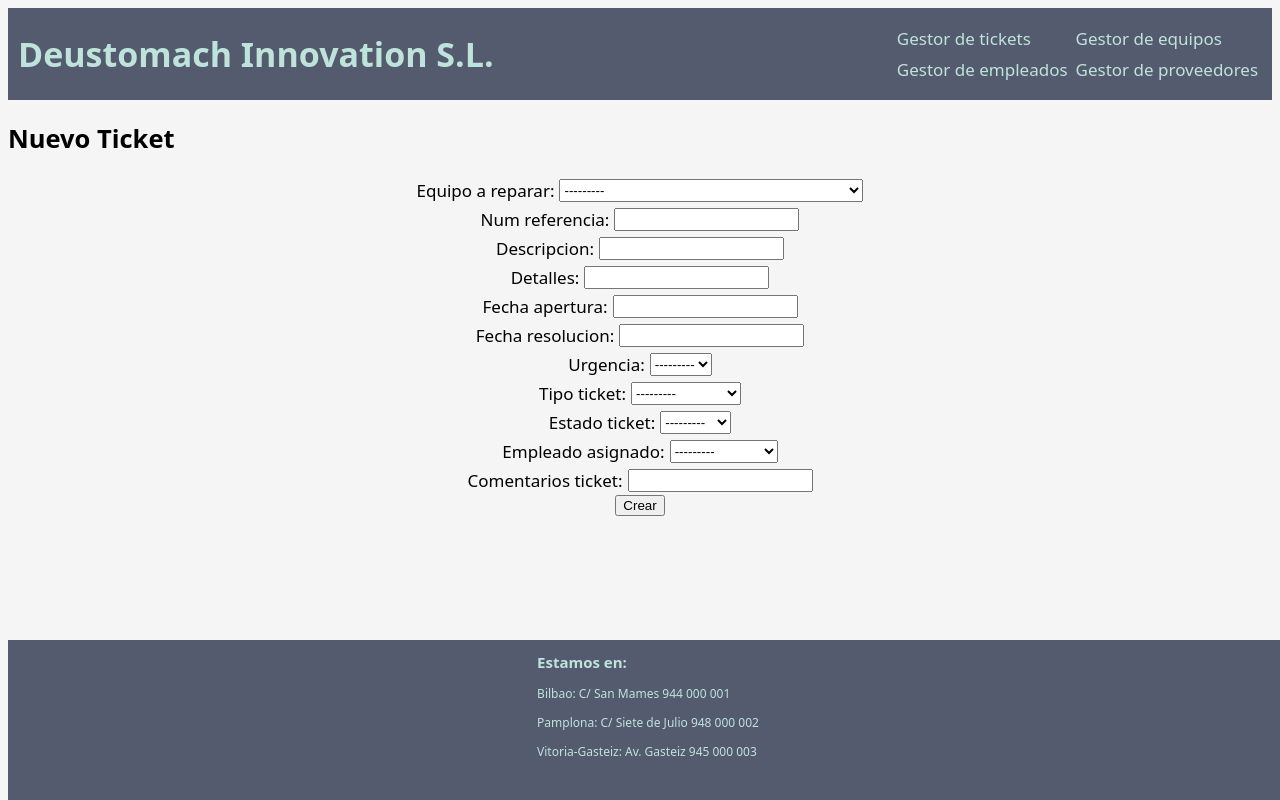
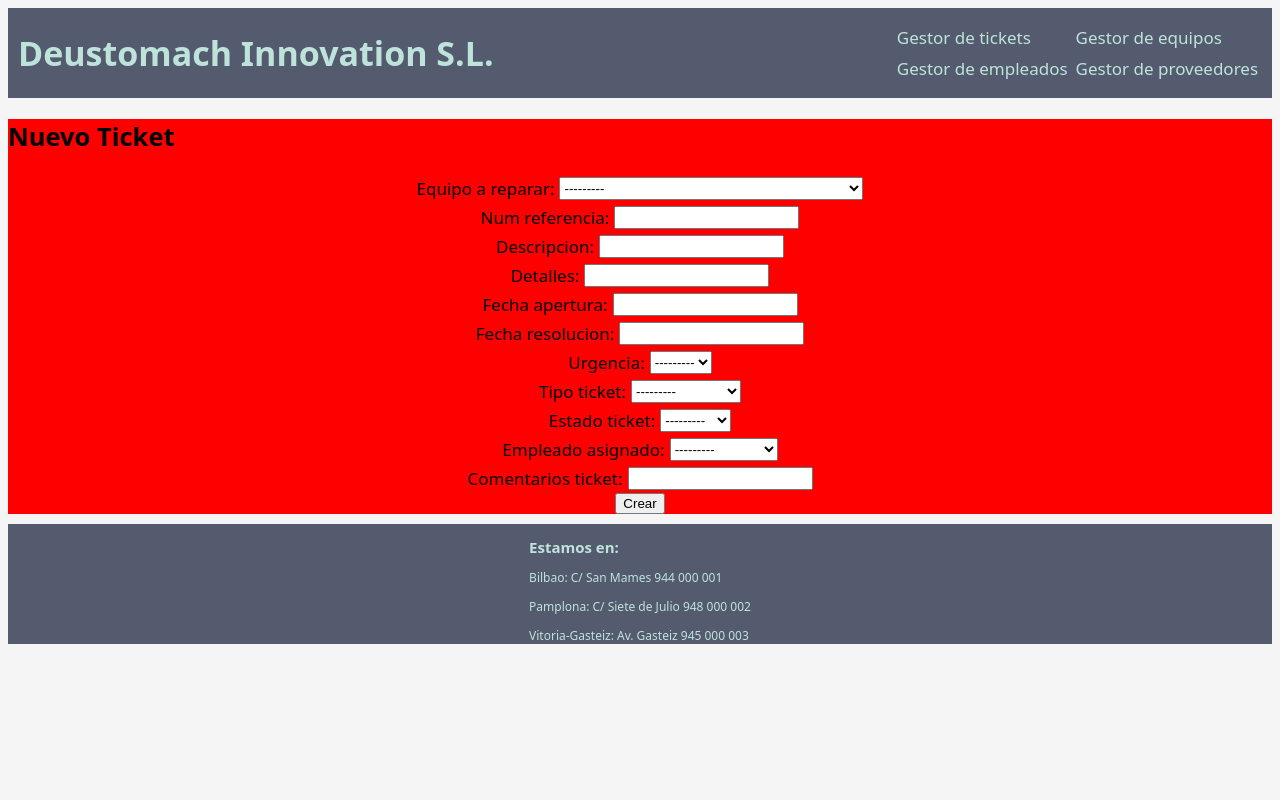
Before and after one commit to PabloMoraza/equipo6_reto1, a Django app: page /aplicacion/ticket/create in a window 1280 px wide. Run offline with Django 4.2, Linux system fonts and the light colour scheme; data comes from the database, SQL or seed files in the repository.

Commit message:
problemas en footer

```diff
--- a/app_reto1/static/css/style.css
+++ b/app_reto1/static/css/style.css
@@ -2,14 +2,20 @@ body {
     font: 300 normal 17px Noto Sans, arial, sans-serif;
     color: black;
     background-color: whitesmoke;
+    display: block;
+    justify-content:space-between;
+    height: 100%;
+
 
 }
 main{
-    height: 70%;
+    flex-grow: 1;
+    background-color: red;
 }
 
 header {
-    height: 15%;
+    /* height: 15%; */
+    height: 90px;
     display: flex;
     justify-content: space-between;
     background-color: #555B6E;
@@ -56,12 +62,15 @@ header {
 footer {
     height: 20%;
     width: 100%;
+    height: 120px;
     background-color: #555B6E;
     color: #BEE3DB;
     display: flex;
     justify-content: center;
-    position: absolute;
-    bottom: 0;
+    /* position: absolute;
+    bottom: 0; */
+    align-self: flex-end;
+
 }
 
 .h2f{
@@ -144,4 +153,5 @@ ul {
 }
 button{
     padding: 4px;
+
 }
```
